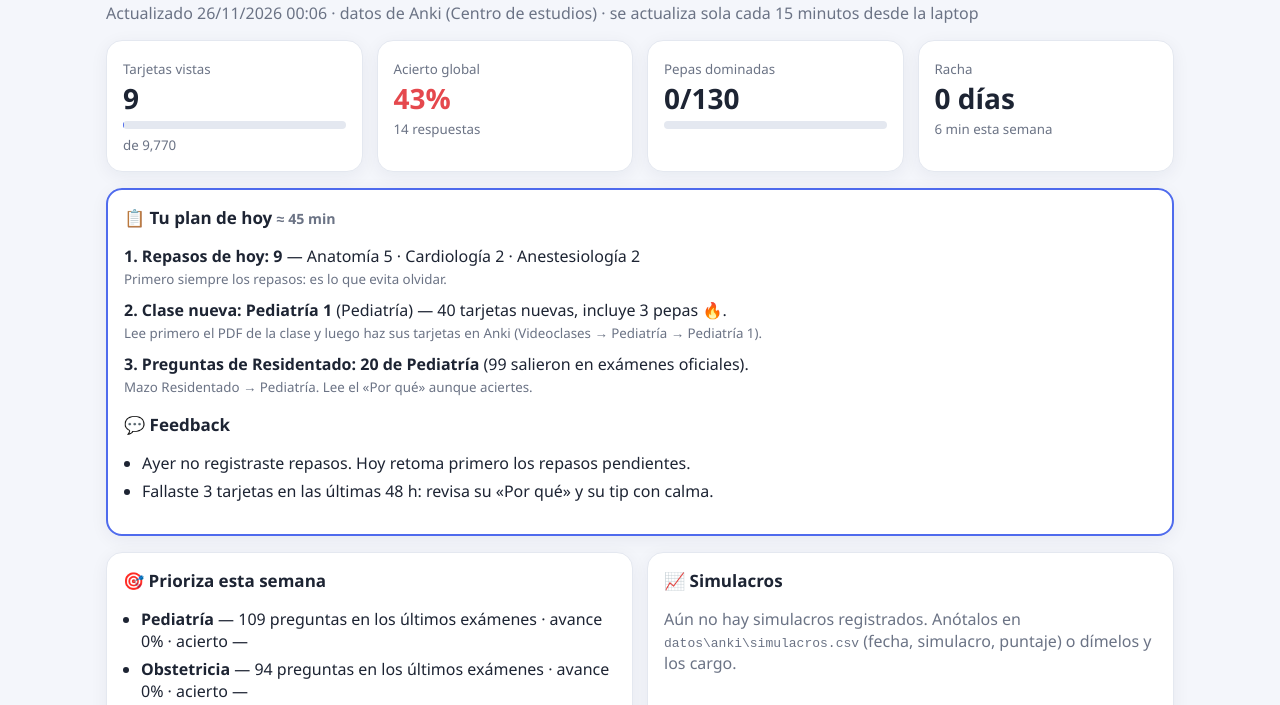
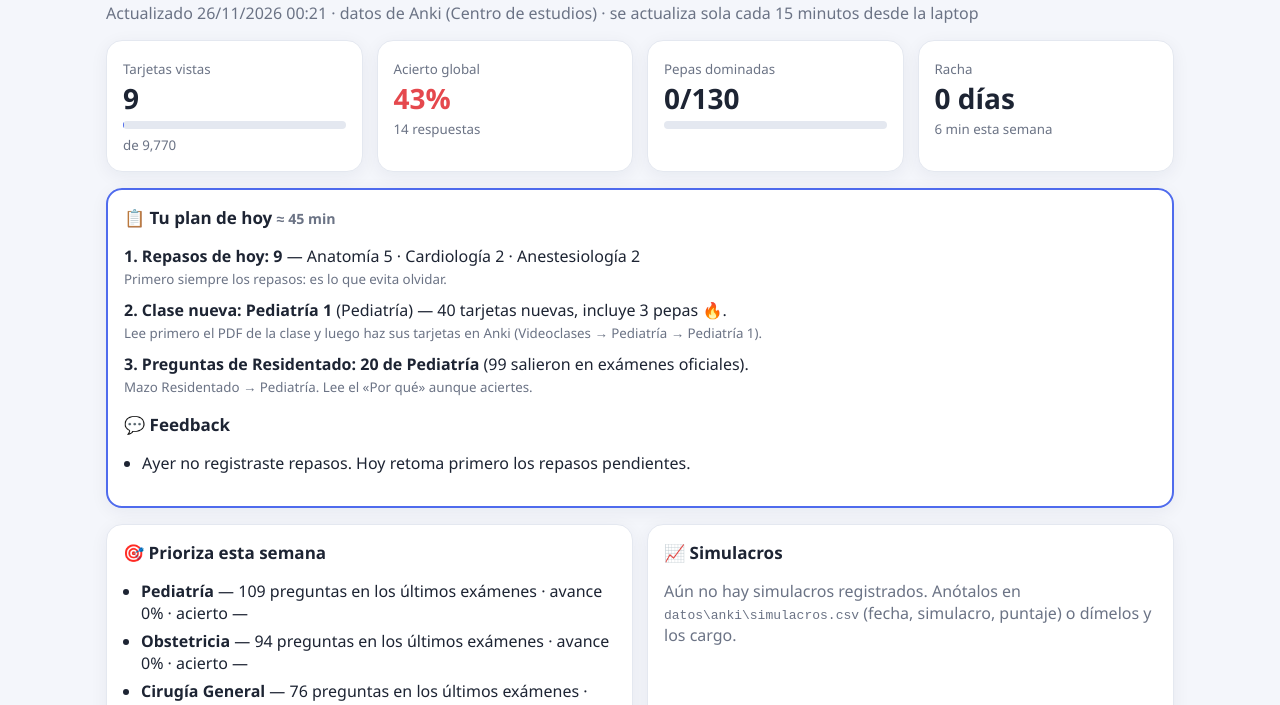
Before and after one commit to giacomomapellim/rm2027, a plain HTML site: page index.html in a window 1280 px wide. Shown: the part 65-770 px from the top of the page. Drawn offline with Linux system fonts and the light colour scheme.

Commit message:
Dashboard 26/11 00:21

```diff
--- a/index.html
+++ b/index.html
@@ -16,14 +16,14 @@ ul{padding-left:18px} li{margin:6px 0} .two{display:grid;gap:14px;grid-template-
 svg.act{width:100%;height:70px} svg.sim{width:100%;height:auto;border-radius:10px} .z{font-size:11px;fill:var(--muted)} .pt{font-size:12px;font-weight:700;fill:var(--ink)}
 .ex{margin:8px 0} .plan{border:2px solid var(--acc);margin-top:16px} ol.pl{list-style:none;padding-left:0} ol.pl li{margin:10px 0}
 </style></head><body><main>
-<h1>Dashboard RM 2027</h1><div class="muted">Actualizado 26/11/2026 00:06 · datos de Anki (Centro de estudios) · se actualiza sola cada 15 minutos desde la laptop</div>
+<h1>Dashboard RM 2027</h1><div class="muted">Actualizado 26/11/2026 00:21 · datos de Anki (Centro de estudios) · se actualiza sola cada 15 minutos desde la laptop</div>
 <div class="grid">
 <div class="card kpi"><small>Tarjetas vistas</small><b>9</b><div class="bar"><span style="width:0.1%;background:var(--acc)"></span></div><small>de 9,770</small></div>
 <div class="card kpi"><small>Acierto global</small><b style="color:var(--bad)">43%</b><small>14 respuestas</small></div>
 <div class="card kpi"><small>Pepas dominadas</small><b>0/130</b><div class="bar"><span style="width:0.0%;background:linear-gradient(90deg,#ff3d3d,#ff7a1a)"></span></div></div>
 <div class="card kpi"><small>Racha</small><b>0 días</b><small>6 min esta semana</small></div>
 </div>
-<section class="card plan"><h2>📋 Tu plan de hoy <small>≈ 45 min</small></h2><ol class="pl"><li><b>1. Repasos de hoy: 9</b> — Anatomía 5 · Cardiología 2 · Anestesiología 2<br><small>Primero siempre los repasos: es lo que evita olvidar.</small></li><li><b>2. Clase nueva: Pediatría 1</b> (Pediatría) — 40 tarjetas nuevas, incluye 3 pepas 🔥.<br><small>Lee primero el PDF de la clase y luego haz sus tarjetas en Anki (Videoclases → Pediatría → Pediatría 1).</small></li><li><b>3. Preguntas de Residentado: 20 de Pediatría</b> (99 salieron en exámenes oficiales).<br><small>Mazo Residentado → Pediatría. Lee el «Por qué» aunque aciertes.</small></li></ol><h2 style="margin-top:14px">💬 Feedback</h2><ul><li>Ayer no registraste repasos. Hoy retoma primero los repasos pendientes.</li><li>Fallaste 3 tarjetas en las últimas 48 h: revisa su «Por qué» y su tip con calma.</li></ul></section>
+<section class="card plan"><h2>📋 Tu plan de hoy <small>≈ 45 min</small></h2><ol class="pl"><li><b>1. Repasos de hoy: 9</b> — Anatomía 5 · Cardiología 2 · Anestesiología 2<br><small>Primero siempre los repasos: es lo que evita olvidar.</small></li><li><b>2. Clase nueva: Pediatría 1</b> (Pediatría) — 40 tarjetas nuevas, incluye 3 pepas 🔥.<br><small>Lee primero el PDF de la clase y luego haz sus tarjetas en Anki (Videoclases → Pediatría → Pediatría 1).</small></li><li><b>3. Preguntas de Residentado: 20 de Pediatría</b> (99 salieron en exámenes oficiales).<br><small>Mazo Residentado → Pediatría. Lee el «Por qué» aunque aciertes.</small></li></ol><h2 style="margin-top:14px">💬 Feedback</h2><ul><li>Ayer no registraste repasos. Hoy retoma primero los repasos pendientes.</li></ul></section>
 <div class="two">
 <section class="card"><h2>🎯 Prioriza esta semana</h2><ul><li><b>Pediatría</b> — 109 preguntas en los últimos exámenes · avance 0% · acierto —</li><li><b>Obstetricia</b> — 94 preguntas en los últimos exámenes · avance 0% · acierto —</li><li><b>Cirugía General</b> — 76 preguntas en los últimos exámenes · avance 0% · acierto —</li><li><b>Infectología</b> — 74 preguntas en los últimos exámenes · avance 0% · acierto —</li><li><b>Neonatología</b> — 72 preguntas en los últimos exámenes · avance 0% · acierto —</li></ul><small>Peso del curso en los exámenes × lo que te falta ver y lo que fallas.</small></section>
 <section class="card"><h2>📈 Simulacros</h2><p class="muted">Aún no hay simulacros registrados. Anótalos en <code>datos\anki\simulacros.csv</code> (fecha, simulacro, puntaje) o dímelos y los cargo.</p></section>
```
